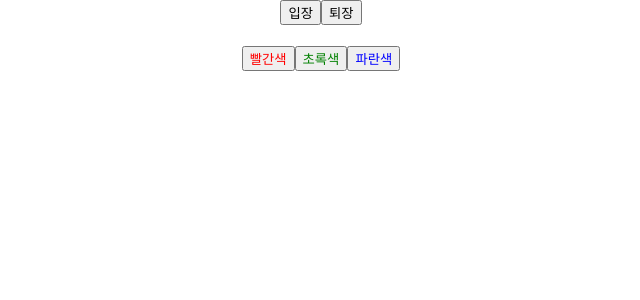
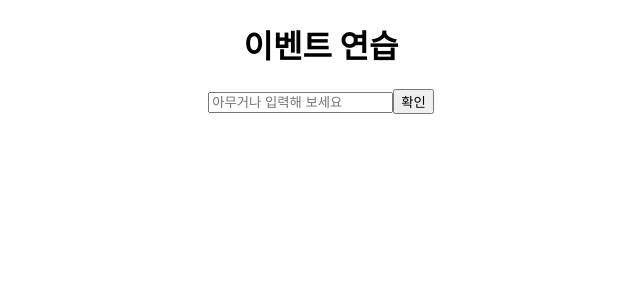
Before and after one commit to dy-kim92/react-practice, a React (Create React App) app: page / in a window 1280 px wide. Shown: the top 300 px of the page, without its empty margins (319-959 px from the left). Built offline with nearby package versions, Linux system fonts and the light colour scheme.

Commit message:
이벤트 핸들링 - 임의 메소드 만들기

```diff
--- a/src/App.js
+++ b/src/App.js
@@ -4,6 +4,7 @@
 import MyComponent from "./MyComponent";
 import Counter from "./Counter";
 import Say from "./Say";
+import EventPractice from "./EventPractice";
 
 // function App() {
 //   const name = "리액트";
@@ -42,7 +43,9 @@
 
         // <Counter />
 
-    <Say />
+        // <Say />
+
+        <EventPractice />
     );
 };
 
--- /dev/null
+++ b/src/EventPractice.js
@@ -0,0 +1,51 @@
+import { Component } from "react";
+
+class EventPractice extends Component {
+    state = {
+        message: "",
+    };
+
+    constructor(props) {
+        super(props);
+        this.handleClick = this.handleClick.bind(this);
+        this.handleChange = this.handleChange.bind(this);
+    }
+
+    handleChange(e) {
+        this.setState({
+            message: e.target.value,
+        });
+    }
+
+    handleClick() {
+        alert(this.state.message);
+        this.setState({
+            message: "",
+        });
+    }
+
+    render() {
+        return (
+            <div>
+                <h1>이벤트 연습</h1>
+
+                <input
+                    type="text"
+                    name="message"
+                    placeholder="아무거나 입력해 보세요"
+                    value={this.state.message}
+                    onChange={this.handleChange}
+                />
+
+                <button
+                    //  버튼을 누를 때 message 공백으로 설정
+                    onClick={this.handleClick}
+                >
+                    확인
+                </button>
+            </div>
+        );
+    }
+}
+
+export default EventPractice;
```
Lines whose indentation alone changed are shown as unchanged.
